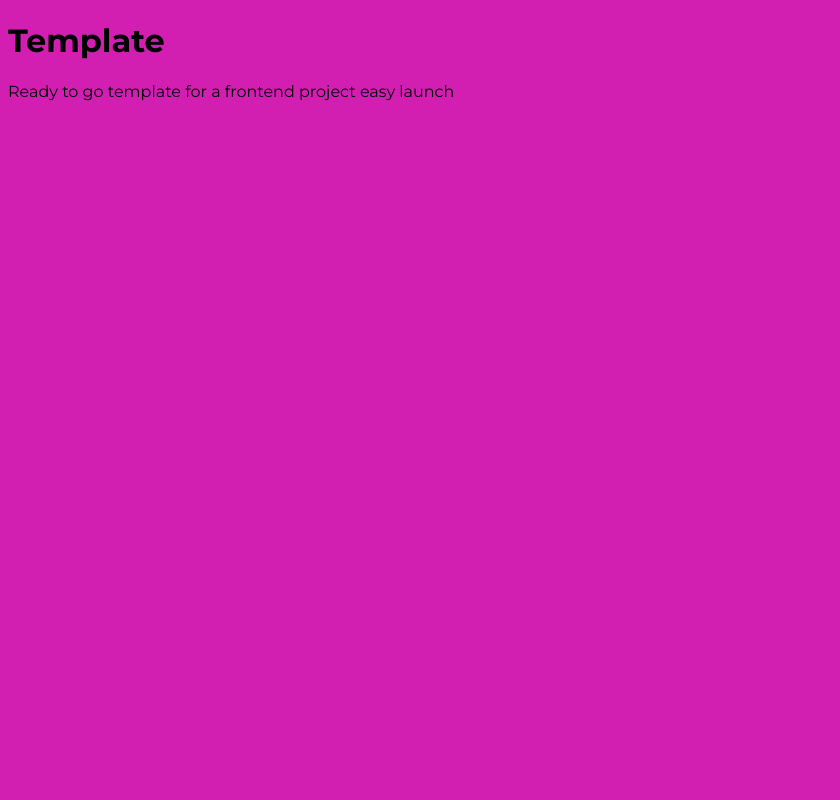
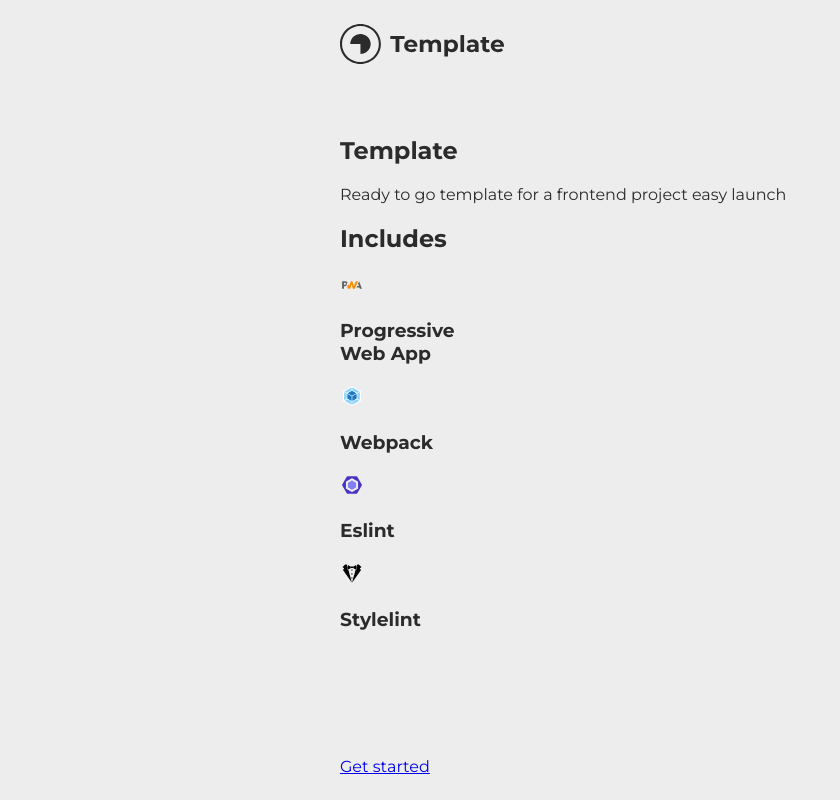
Before and after one commit to zheltkevich/template, a website built with webpack: page public/index.html in a window 1280 px wide. Shown: the whole page, without its empty margins (0-840 px from the left). Built offline with nearby package versions, Linux system fonts and the light colour scheme.

Commit message:
Homepage update

```diff
--- a/public/index.html
+++ b/public/index.html
@@ -14,8 +14,46 @@
 </head>
 
 <body>
-    <h1>Template</h1>
-    <p>Ready to go template for a frontend project easy launch</p>
+    <header class="header">
+        <div class="container">
+            <img src="./images/logo-template.svg" alt="Template logo">
+        </div>
+    </header>
+    <main class="main">
+        <div class="container">
+            <section class="about">
+                <h1>Template</h1>
+                <p>Ready to go template for a frontend project easy launch</p>
+            </section>
+            <section class="cards">
+                <h2>Includes</h2>
+                <div class="cards__wrapper">
+                    <article class="card">
+                        <img class="card__logo" src="./images/logo-pwa.svg" alt="PWA logo">
+                        <h3 class="card__title">Progressive Web App</h3>
+                    </article>
+                    <article class="card">
+                        <img class="card__logo" src="./images/logo-webpack.svg" alt="Webpack logo">
+                        <h3 class="card__title">Webpack</h3>
+                    </article>
+                    <article class="card">
+                        <img class="card__logo" src="./images/logo-eslint.svg" alt="Eslint logo">
+                        <h3 class="card__title">Eslint</h3>
+                    </article>
+                    <article class="card">
+                        <img class="card__logo" src="./images/logo-stylelint.svg" alt="Stylelint logo">
+                        <h3 class="card__title">Stylelint</h3>
+                    </article>
+                </div>
+            </section>
+        </div>
+    </main>
+    <footer class="footer">
+        <div class="container">
+            <a href="https://github.com/zheltkevich/template#readme" target="_blank">Get started</a>
+        </div>
+    </footer>
+
 
 </body>
 
--- a/src/styles/css/_vars.css
+++ b/src/styles/css/_vars.css
@@ -1,3 +1,4 @@
 :root {
-    --theme: #0000ff;
+    --background-main: #ededed;
+    --text-main: #2b2b2b;
 }
--- a/src/styles/scss/_module.scss
+++ b/src/styles/scss/_module.scss
@@ -1,3 +1,54 @@
-.hello {
-    background-color: #7fffd4;
+body {
+    display: grid;
+    grid-template-rows: auto 1fr auto;
+    min-height: 100vh;
+    margin: 0;
+    background-color: var(--background-main);
+    color: var(--text-main);
+    font-family:
+        Montserrat,
+        system-ui,
+        -apple-system,
+        BlinkMacSystemFont,
+        "Segoe UI",
+        Roboto,
+        Oxygen,
+        Ubuntu,
+        Cantarell,
+        "Open Sans",
+        "Helvetica Neue",
+        sans-serif;
 }
+
+.header {
+    padding-top: 24px;
+    padding-bottom: 24px;
+}
+
+.main {
+    padding-top: 24px;
+    padding-bottom: 24px;
+}
+
+.footer {
+    padding-top: 24px;
+    padding-bottom: 24px;
+}
+
+.container {
+    max-width: 600px;
+    margin: 0 auto;
+    padding-right: 24px;
+    padding-left: 24px;
+}
+
+.cards {
+    &__wrapper {
+        display: grid;
+        grid-template-rows: auto;
+
+        // grid-template-columns: repeat(auto-fill, minmax(50%, 100%));
+        grid-auto-rows: min-content;
+        grid-auto-columns: min-content;
+    }
+}
--- a/src/styles/scss/index.scss
+++ b/src/styles/scss/index.scss
@@ -1,19 +1 @@
 @import "@scss/_module.scss";
-
-body {
-    border-right-color: #1e51d2;
-    background-color: #d21eb1;
-    font-family:
-        Montserrat,
-        system-ui,
-        -apple-system,
-        BlinkMacSystemFont,
-        "Segoe UI",
-        Roboto,
-        Oxygen,
-        Ubuntu,
-        Cantarell,
-        "Open Sans",
-        "Helvetica Neue",
-        sans-serif;
-}
--- a/webpack.production.js
+++ b/webpack.production.js
@@ -44,6 +44,10 @@
                 {
                     from: 'public/icons',
                     to: './icons/',
+                },
+                {
+                    from: 'public/images',
+                    to: './images/',
                 },
                 {
                     from: 'public/favicon.ico',
```
Also changed, not shown: public/images/logo-eslint.svg (added), public/images/logo-pwa.svg (added), public/images/logo-stylelint.svg (added), public/images/logo-template.svg (added), public/images/logo-webpack.svg (added), public/images/pwa-ready.png (renamed from src/assets/images/pwa-ready.png), src/assets/images/example.png (deleted), src/styles/css/index.css.
